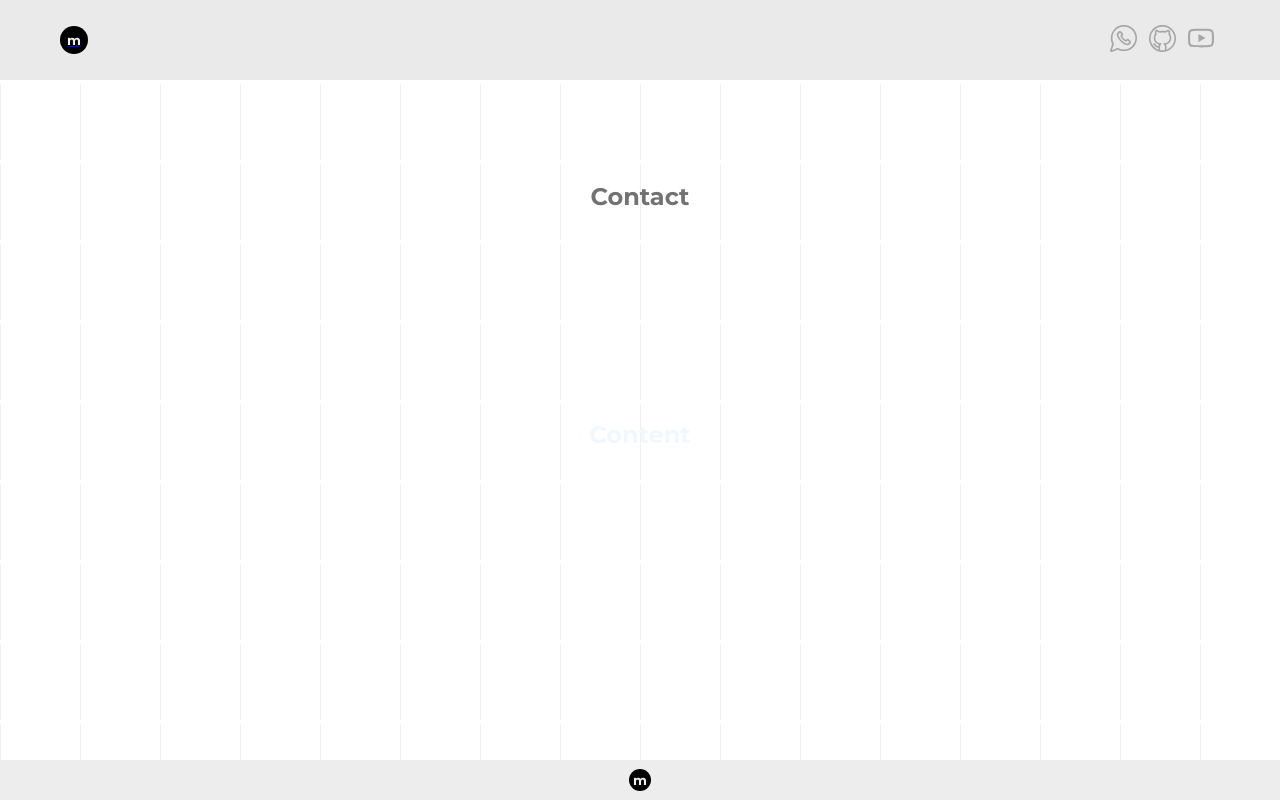
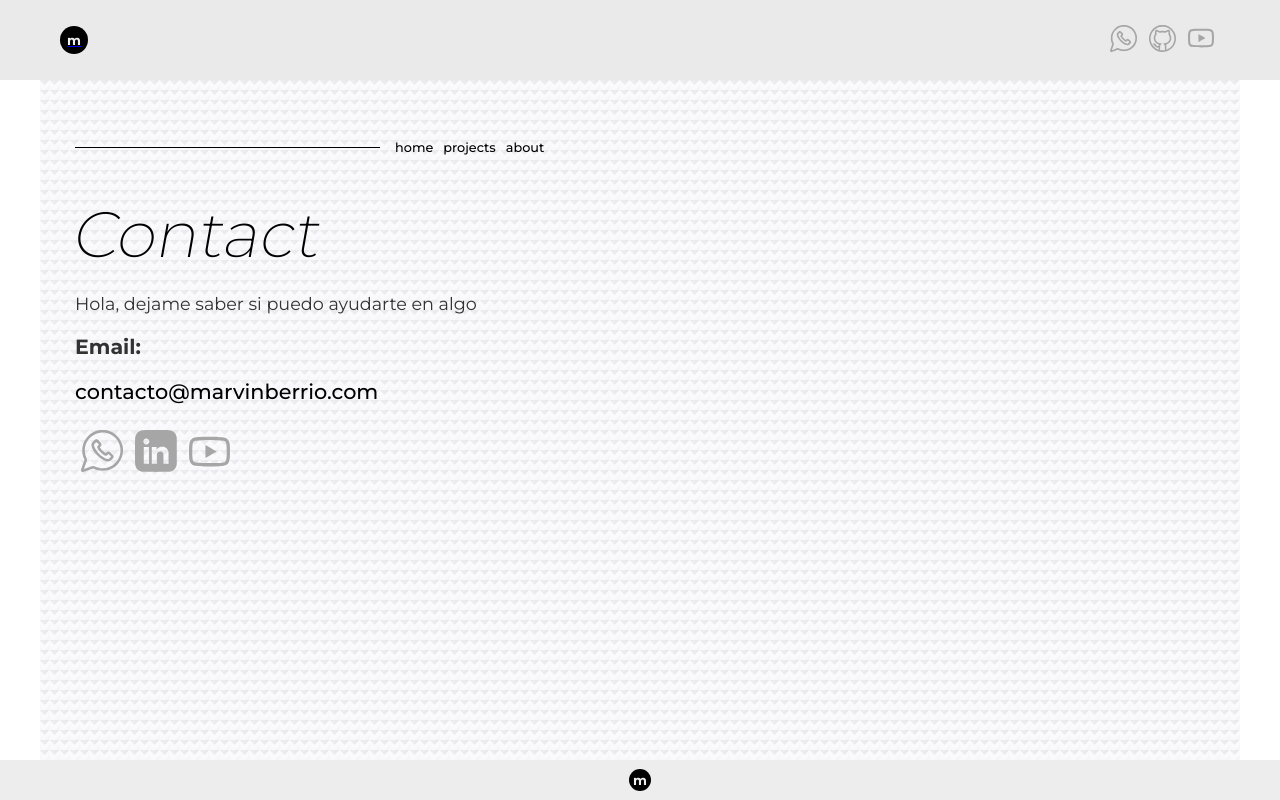
Before and after one commit to marvinccp/portfolio1, a Next.js app: page /contact in a window 1280 px wide. Built offline with nearby package versions, Linux system fonts and the light colour scheme.

Commit message:
Create contact page

```diff
--- a/src/app/contact/contact.module.css
+++ b/src/app/contact/contact.module.css
@@ -1,28 +1,108 @@
-.container{
+.container {
+    padding: 30px 35px;
+    width: 100%;
+    color: rgb(50, 50, 50);
     height: 85vh;
-    width: 100%;
-    display: flex;
-    flex-direction: column;
-    justify-content: center;
-    align-items: center;
-    color: rgb(114, 114, 114);
+    margin: 0 auto;
+    background-color: #e5e5f72d;
+    opacity: 1;
+    max-width: 1200px;
+    background-image: linear-gradient(135deg, #95959529 25%, transparent 25%),
+        linear-gradient(225deg, #95959523 25%, transparent 25%),
+        linear-gradient(45deg, #95959502 25%, transparent 25%),
+        linear-gradient(315deg, #9595950c 25%, #e5e5f708 25%);
+    background-position: 5px 0,
+        5px 0,
+        0 0,
+        0 0;
+    background-size: 10px 10px;
+    background-repeat: repeat;
+}
 
-    background-color: #ffffff;
-    opacity: 1;
-    background-image: linear-gradient(#ffffff 4px, transparent 4px),
-    linear-gradient(to right, #f0f0f0 1px, #ffffff 1px);
-    background-size: 80px 80px;
+.container h1 {
+    transform: skewx(-12deg);
 }
 
 
-.main {
+.container .title {
+    width: 90%;
+    margin: 30px 0 30px 0;
+
+}
+
+.rrss {
     display: flex;
-    justify-content: center;
+    width: 100%;
     align-items: center;
-    flex-direction: column;
-    gap: 60px;
-    height: 60%;
-    width: 90%;
-    margin: 20px auto;
-    color: aliceblue;
+    padding: 0 30px 0 0;
 }
+
+
+.icon {
+    filter: invert(77%) sepia(7%) saturate(6%) hue-rotate(314deg) brightness(87%) contrast(84%);
+    margin: 6px;
+}
+
+.icon:hover {
+    filter: invert(0%) sepia(89%) saturate(7500%) hue-rotate(64deg) brightness(90%) contrast(110%);
+}
+
+
+
+.subtitle{
+    margin: 20px 0;
+}
+
+.title {
+    font-weight: 400;
+    font-size: 1.1rem;
+
+}
+
+.container h1 {
+    color: black;
+    font-weight: 200;
+    font-size: 4rem;
+    transform: skewX(-10deg);
+}
+
+.container a {
+    text-decoration: none;
+    color: black;
+    font-weight: 500;
+    font-size: 1.3rem;
+}
+
+.description {
+
+    margin: 3px 10px;
+    font-size: .8rem;
+}
+
+.menu_inline {
+    width: 100%;
+    display: flex;
+    align-items: center;
+    justify-content: flex-start;
+    margin: 0 0 40px 0;
+    animation: moveStart2 2s;
+    animation-play-state: running;
+    animation-iteration-count: 1;
+    animation-timing-function: cubic-bezier(0.2, 0.6, 0.2, 1);
+    animation-delay: .9s;
+    animation-fill-mode: backwards;
+}
+
+.menu_inline a {
+    text-decoration: none;
+    margin: 0 5px;
+    font-size: .8rem;
+    color: black;
+}
+
+.line {
+    background-color: black;
+    height: 1px;
+    width: 30%;
+    margin: 0 10px 0 0;
+}
--- a/src/app/contact/page.js
+++ b/src/app/contact/page.js
@@ -1,12 +1,65 @@
 import React from "react";
 import styles from "./contact.module.css";
+import Link from "next/link";
+import ImageLayout from "@/components/Image";
+
+
 const Contact = () => {
   return (
     <section className={styles.container}>
-      <h1>Contact</h1>
-      <main className={styles.main}>
-        <h1>Content</h1>
-      </main>
+      <div className={styles.title}>
+        <div className={styles.menu_inline}>
+          <div className={styles.line}></div>
+          <Link href={"/"}>
+            <p>home</p>
+          </Link>
+          <Link href={"/projects"}>
+            <p>projects</p>
+          </Link>
+          <Link href={"/about"}>
+            <p>about</p>
+          </Link>
+        </div>
+        <h1>Contact</h1>
+        <p className={styles.subtitle}>
+          Hola, dejame saber si puedo ayudarte en algo
+        </p>
+        <h3>Email:</h3>
+        <Link href={"mailto:contacto@marvinberrio.com"}>
+          <p className={styles.subtitle}>contacto@marvinberrio.com</p>
+        </Link>
+        <section className={styles.rrss}>
+          <Link href={"/"}>
+            <ImageLayout
+              src={"/icons/whatsapp.svg"}
+              alt={"whatsapp_logo"}
+              width={42}
+              height={42}
+              className={styles.icon}
+            />
+          </Link>
+
+          <Link href={"/"}>
+            <ImageLayout
+              src={"/icons/linkedin.svg"}
+              alt={"linkedin_logo"}
+              width={42}
+              height={42}
+              className={styles.icon}
+            />
+          </Link>
+
+          <Link href={"/"}>
+            <ImageLayout
+              src={"/icons/youtube.svg"}
+              alt={"youtube_logo"}
+              width={41}
+              height={41}
+              className={styles.icon}
+            />
+          </Link>
+        </section>
+      </div>
     </section>
   );
 };
--- a/src/app/projects/projects.module.css
+++ b/src/app/projects/projects.module.css
@@ -1,17 +1,12 @@
 .container {
-    background-color: rgba(235, 235, 235, 0.338);
+    padding: 30px 35px;
     width: 100%;
-    display: flex;
-    flex-direction: column;
-    justify-content: center;
-    align-items: center;
     color: rgb(50, 50, 50);
     height: auto;
-    max-width: 1200px;
     margin: 0 auto;
-
     background-color: #e5e5f72d;
     opacity: 1;
+    max-width: 1200px;
     background-image: linear-gradient(135deg, #95959529 25%, transparent 25%),
     linear-gradient(225deg, #95959523 25%, transparent 25%),
     linear-gradient(45deg, #95959502 25%, transparent 25%),
@@ -39,7 +34,8 @@
 
 }
 .container .title {
-margin: 50px  0 30px 0;
+width: 90%;
+margin: 30px 0 30px 0;
 
 }
 
@@ -48,10 +44,11 @@
     justify-content: center;
     align-items: center;
     flex-wrap: wrap;
-    width: 95%;
+    width: 100%;
     /* background-color: aqua; */
-    margin: 30px auto;
-gap: 45px;
+    margin: 0 auto;
+gap: 20px;
+height: 100vh;
 }
 
 .main a {
@@ -70,7 +67,6 @@
 .title {
     font-weight: 400;
     font-size: 1.1rem;
-    margin: 10px 0 0 10px;
 
 }
 .container h1 {
@@ -110,64 +106,15 @@
 .line {
     background-color: black;
     height: 1px;
-    width: 70%;
+    width: 30%;
     margin: 0 10px 0 0;
 }
 
-@media(min-width:468px) {
-    .main {
-        width: 70%;
-
-    }
-    .container{
-        height: auto;
-        max-width: 80%;
-
-    }
-    .container .title {
-        margin: 60px 0 60px 0;
-
-    }
-
-}
-@media(min-width:635px) {
-    .main {
-        width: 70%;
-        justify-content: space-around;
-    }
-
-    .container .title{
-        margin: 80px 0 60px 0;
-
-    }
-}
-@media(min-width:768px) {
-    .main {
-        width: 70%;
-        justify-content: space-around;
-    }
-
-    .container .title{
-        margin: 60px 0 60px 0;
-
-    }
-}
-
-@media(min-width:1000px){
-    .container{
-        height: auto;
-    }
-    .container .title {
-        margin: 60px 0 40px 0;
-
-    }
-}
-@media(min-width:1233px){
+@media(min-width:490px){
     .container{
         height: 85vh;
     }
-    /* .container .title {
-        margin: 20px 0 40px 0;
-
-    } */
+    .main{
+        height: 55vh;
+    }
 }
```
Also changed, not shown: src/app/projects/page.js (+8 -0 lines), src/app/utils/particlesConfig.js (added, +69 -0 lines), src/components/BackGround.jsx (+2 -70 lines), public/icons/linkedin.svg (added).
